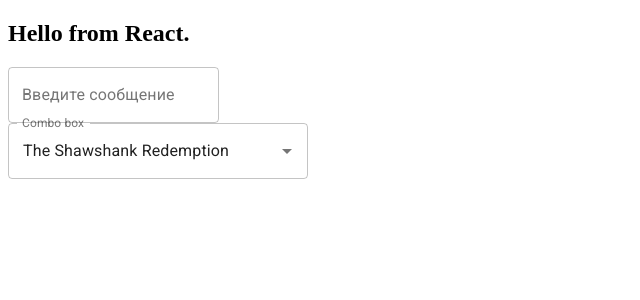
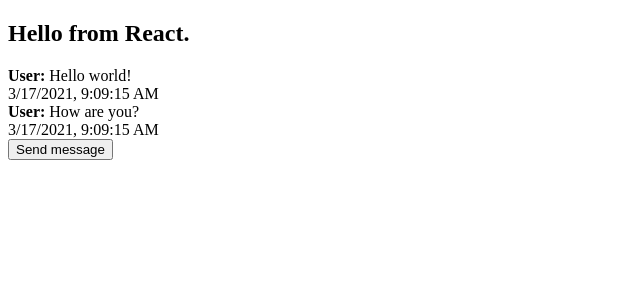
Before and after one commit to audetv/reactjs-basic-course, a React app: page / in a window 1280 px wide. Shown: the top 300 px of the page, without its empty margins (0-640 px from the left). Built offline with nearby package versions, Linux system fonts and the light colour scheme.

Commit message:
removed test forms

```diff
--- a/src/components/App/App.jsx
+++ b/src/components/App/App.jsx
@@ -1,12 +1,10 @@
 import {Messages} from "../Messages";
 import './App.css'
-import {Form} from "../Form/Form";
 
 const App = () => {
     return <div id="test-id">
         <h2 className="title">Hello from React.</h2>
-        {/*<Messages />*/}
-        <Form />
+        <Messages />
     </div>;
 };
 
--- a/src/components/Form/Form.jsx
+++ /dev/null
@@ -1,145 +0,0 @@
-import {Component} from "react";
-import TextField from '@material-ui/core/TextField';
-import Autocomplete from '@material-ui/lab/Autocomplete'
-
-class Form extends Component {
-  constructor(props) {
-    super(props);
-    this.state = {
-      value: '',
-      film: { title: 'The Shawshank Redemption', year: 1994 },
-    }
-    this.handleChange = this.handleChange.bind(this);
-  }
-
-  handleChange(event) {
-    this.setState({value: event.target.value})
-  }
-
-  render() {
-    return (
-      <div>
-        <TextField
-          id="outlined-basic"
-          label="Введите сообщение"
-          variant="outlined"
-          value={this.state.value}
-          onChange={this.handleChange.bind(this)}
-        />
-        <Autocomplete
-          id="combo-box-demo"
-          options={top100Films}
-          getOptionLabel={(option) => option.title}
-          style={{ width: 300 }}
-          renderInput={(params) => <TextField {...params} label="Combo box" variant="outlined" />}
-          value={this.state.film}
-        />
-      </div>
-    );
-  };
-}
-
-const top100Films = [
-  { title: 'The Shawshank Redemption', year: 1994 },
-  { title: 'The Godfather', year: 1972 },
-  { title: 'The Godfather: Part II', year: 1974 },
-  { title: 'The Dark Knight', year: 2008 },
-  { title: '12 Angry Men', year: 1957 },
-  { title: "Schindler's List", year: 1993 },
-  { title: 'Pulp Fiction', year: 1994 },
-  { title: 'The Lord of the Rings: The Return of the King', year: 2003 },
-  { title: 'The Good, the Bad and the Ugly', year: 1966 },
-  { title: 'Fight Club', year: 1999 },
-  { title: 'The Lord of the Rings: The Fellowship of the Ring', year: 2001 },
-  { title: 'Star Wars: Episode V - The Empire Strikes Back', year: 1980 },
-  { title: 'Forrest Gump', year: 1994 },
-  { title: 'Inception', year: 2010 },
-  { title: 'The Lord of the Rings: The Two Towers', year: 2002 },
-  { title: "One Flew Over the Cuckoo's Nest", year: 1975 },
-  { title: 'Goodfellas', year: 1990 },
-  { title: 'The Matrix', year: 1999 },
-  { title: 'Seven Samurai', year: 1954 },
-  { title: 'Star Wars: Episode IV - A New Hope', year: 1977 },
-  { title: 'City of God', year: 2002 },
-  { title: 'Se7en', year: 1995 },
-  { title: 'The Silence of the Lambs', year: 1991 },
-  { title: "It's a Wonderful Life", year: 1946 },
-  { title: 'Life Is Beautiful', year: 1997 },
-  { title: 'The Usual Suspects', year: 1995 },
-  { title: 'Léon: The Professional', year: 1994 },
-  { title: 'Spirited Away', year: 2001 },
-  { title: 'Saving Private Ryan', year: 1998 },
-  { title: 'Once Upon a Time in the West', year: 1968 },
-  { title: 'American History X', year: 1998 },
-  { title: 'Interstellar', year: 2014 },
-  { title: 'Casablanca', year: 1942 },
-  { title: 'City Lights', year: 1931 },
-  { title: 'Psycho', year: 1960 },
-  { title: 'The Green Mile', year: 1999 },
-  { title: 'The Intouchables', year: 2011 },
-  { title: 'Modern Times', year: 1936 },
-  { title: 'Raiders of the Lost Ark', year: 1981 },
-  { title: 'Rear Window', year: 1954 },
-  { title: 'The Pianist', year: 2002 },
-  { title: 'The Departed', year: 2006 },
-  { title: 'Terminator 2: Judgment Day', year: 1991 },
-  { title: 'Back to the Future', year: 1985 },
-  { title: 'Whiplash', year: 2014 },
-  { title: 'Gladiator', year: 2000 },
-  { title: 'Memento', year: 2000 },
-  { title: 'The Prestige', year: 2006 },
-  { title: 'The Lion King', year: 1994 },
-  { title: 'Apocalypse Now', year: 1979 },
-  { title: 'Alien', year: 1979 },
-  { title: 'Sunset Boulevard', year: 1950 },
-  { title: 'Dr. Strangelove or: How I Learned to Stop Worrying and Love the Bomb', year: 1964 },
-  { title: 'The Great Dictator', year: 1940 },
-  { title: 'Cinema Paradiso', year: 1988 },
-  { title: 'The Lives of Others', year: 2006 },
-  { title: 'Grave of the Fireflies', year: 1988 },
-  { title: 'Paths of Glory', year: 1957 },
-  { title: 'Django Unchained', year: 2012 },
-  { title: 'The Shining', year: 1980 },
-  { title: 'WALL·E', year: 2008 },
-  { title: 'American Beauty', year: 1999 },
-  { title: 'The Dark Knight Rises', year: 2012 },
-  { title: 'Princess Mononoke', year: 1997 },
-  { title: 'Aliens', year: 1986 },
-  { title: 'Oldboy', year: 2003 },
-  { title: 'Once Upon a Time in America', year: 1984 },
-  { title: 'Witness for the Prosecution', year: 1957 },
-  { title: 'Das Boot', year: 1981 },
-  { title: 'Citizen Kane', year: 1941 },
-  { title: 'North by Northwest', year: 1959 },
-  { title: 'Vertigo', year: 1958 },
-  { title: 'Star Wars: Episode VI - Return of the Jedi', year: 1983 },
-  { title: 'Reservoir Dogs', year: 1992 },
-  { title: 'Braveheart', year: 1995 },
-  { title: 'M', year: 1931 },
-  { title: 'Requiem for a Dream', year: 2000 },
-  { title: 'Amélie', year: 2001 },
-  { title: 'A Clockwork Orange', year: 1971 },
-  { title: 'Like Stars on Earth', year: 2007 },
-  { title: 'Taxi Driver', year: 1976 },
-  { title: 'Lawrence of Arabia', year: 1962 },
-  { title: 'Double Indemnity', year: 1944 },
-  { title: 'Eternal Sunshine of the Spotless Mind', year: 2004 },
-  { title: 'Amadeus', year: 1984 },
-  { title: 'To Kill a Mockingbird', year: 1962 },
-  { title: 'Toy Story 3', year: 2010 },
-  { title: 'Logan', year: 2017 },
-  { title: 'Full Metal Jacket', year: 1987 },
-  { title: 'Dangal', year: 2016 },
-  { title: 'The Sting', year: 1973 },
-  { title: '2001: A Space Odyssey', year: 1968 },
-  { title: "Singin' in the Rain", year: 1952 },
-  { title: 'Toy Story', year: 1995 },
-  { title: 'Bicycle Thieves', year: 1948 },
-  { title: 'The Kid', year: 1921 },
-  { title: 'Inglourious Basterds', year: 2009 },
-  { title: 'Snatch', year: 2000 },
-  { title: '3 Idiots', year: 2009 },
-  { title: 'Monty Python and the Holy Grail', year: 1975 },
-];
-
-export {Form};
--- a/src/components/Form/index.js
+++ /dev/null
@@ -1 +0,0 @@
-import {Form} from "./Form";
```
